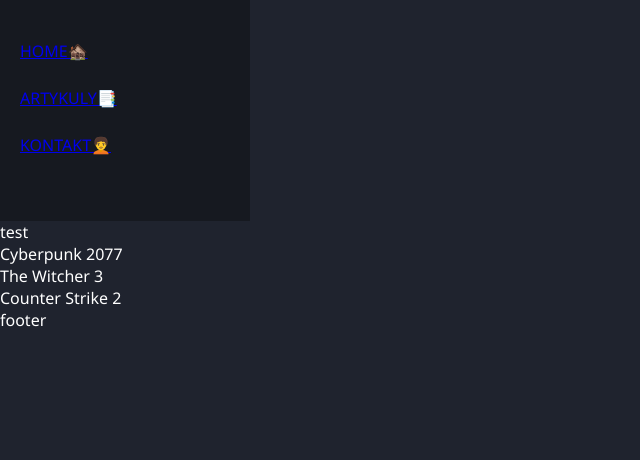
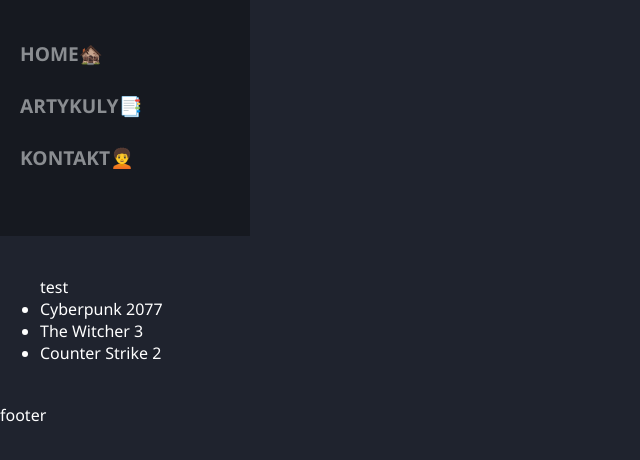
Before and after one commit to Kmiezio/Natrzecisemestr, a plain HTML site: page index.html in a window 1280 px wide. Shown: the whole page, without its empty margins (0-640 px from the left). Drawn offline with Linux system fonts and the light colour scheme.

Commit message:
Update style.css

```diff
--- a/style.css
+++ b/style.css
@@ -24,19 +24,19 @@
     margin-bottom : 25px ;
 }
 
-side-menu a {
+.side-menu a {
     color : #8a8d91 ;
     text-decoration: none ;
     font-weight : bold ;
-    font-size : 1,2rem ;
+    font-size : 1.2rem ;
     transition : 0.3s ;
 }
 
-.side-menu a :hover {
+.side-menu a:hover {
     color: #0040ff
 }
 
-mian {
+main {
     flex-grow : 1 ;
     padding : 40px ;
 }
```
